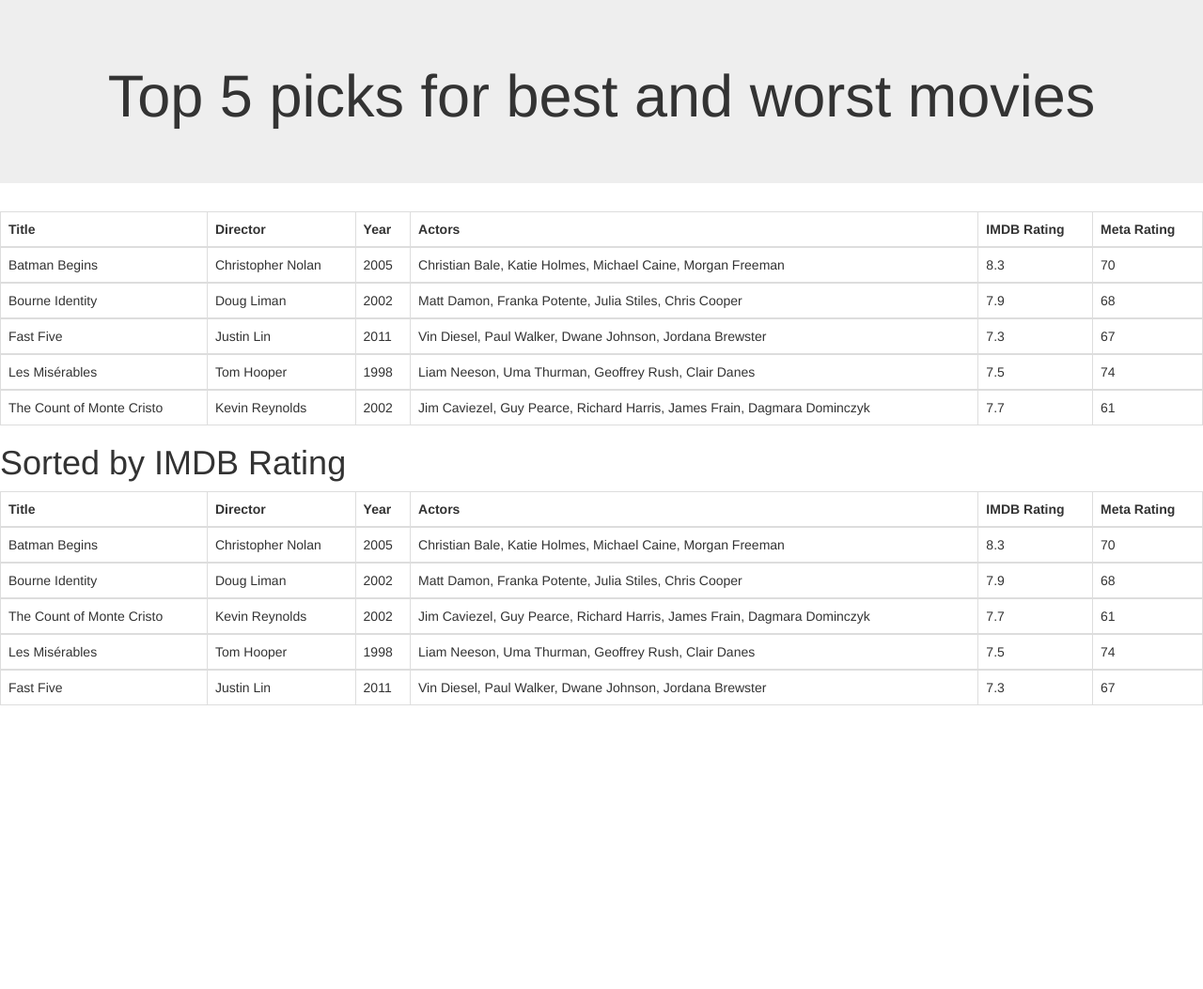
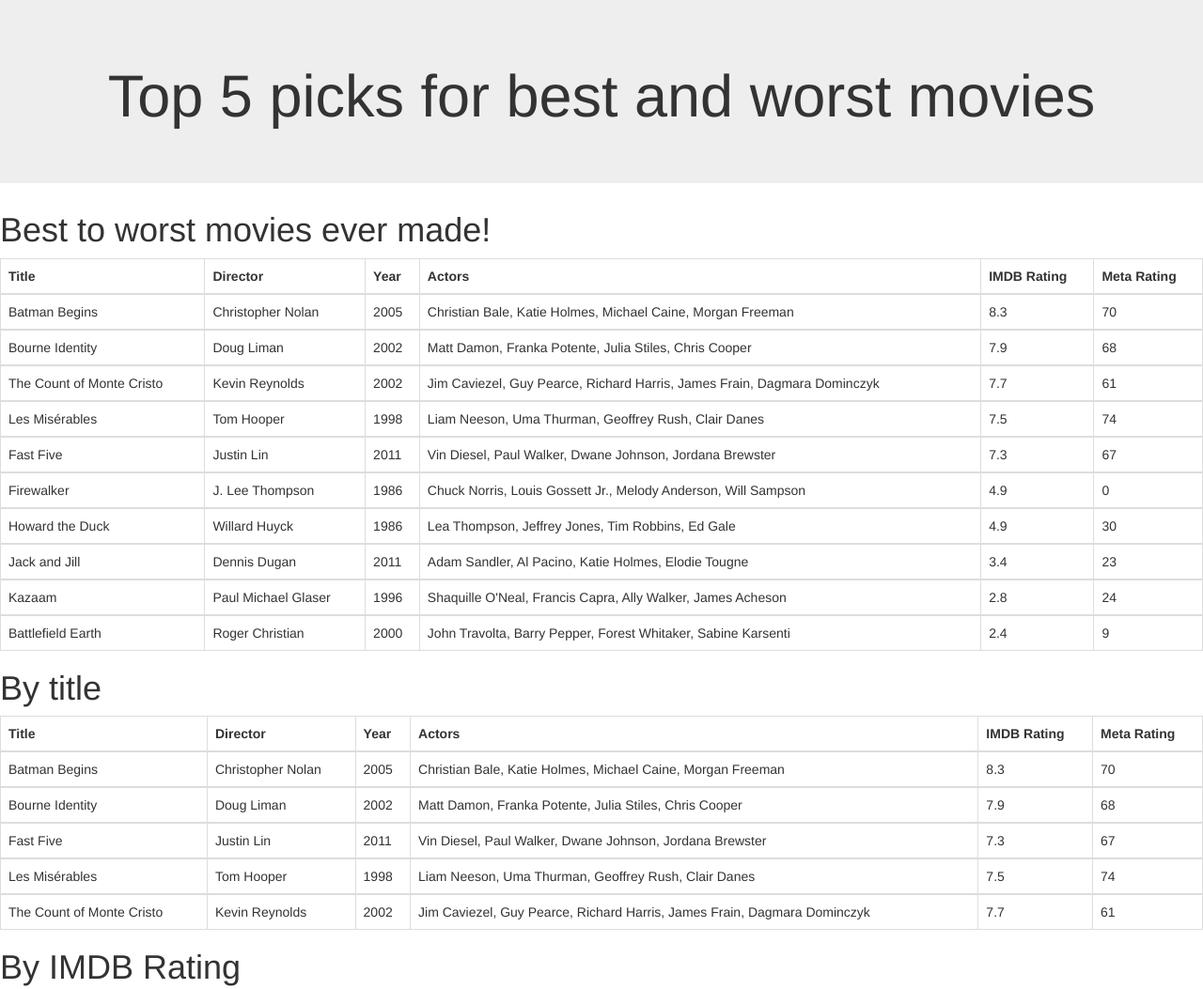
Before and after one commit to llancon/movies, a plain HTML site: page index.html in a window 1280 px wide. Shown: the top 1053 px of the page at 94% size. Before the commit the page ends 800 px from the top, so only its background shows below. Drawn offline with nearby package versions, Linux system fonts and the light colour scheme.

Commit message:
Added worst movies and sorted by star rating

```diff
--- a/index.html
+++ b/index.html
@@ -22,7 +22,20 @@
         <h1 class="text-center">Top 5 picks for best and worst movies</h1>
 
     </div>
-
+    <h1> Best to worst movies ever made!</h1>
+    <!-- Table -->
+    <table class="table table-bordered" id="all">
+        <th>Title</th>
+        <th>Director</th>
+        <th>Year</th>
+        <th>Actors</th>
+        <th>IMDB Rating</th>
+        <th>Meta Rating</th>
+    </table>
+    </div>
+    </div>
+    </div>
+    <h1>By title</h1>
     <!-- Table -->
     <table class="table table-bordered" id="movie_list">
         <th>Title</th>
@@ -36,8 +49,19 @@
     </div>
 
     <!-- Table -->
-    <h1>Sorted by IMDB Rating</h1>
+    <h1>By IMDB Rating</h1>
     <table class="table table-bordered" id="movie_rating">
+        <th>Title</th>
+        <th>Director</th>
+        <th>Year</th>
+        <th>Actors</th>
+        <th>IMDB Rating</th>
+        <th>Meta Rating</th>
+    </table>
+    </div>
+
+    <h1>Worst Movies Ever</h1>
+    <table class="table table-bordered" id="worst_list">
         <th>Title</th>
         <th>Director</th>
         <th>Year</th>
--- a/movie.js
+++ b/movie.js
@@ -70,11 +70,70 @@ console.log(JSON.stringify(movies))
 movies_star = []
 movies_star.push.apply(movies_star, movies)
 
-movies_star.sort(function (a, b) {
-  return parseFloat(b.imdb_rating) - parseFloat(a.imdb_rating)
+movies_star.sort(function(a, b) {
+    return parseFloat(b.imdb_rating) - parseFloat(a.imdb_rating)
 });
-
 (movies_star).forEach(function(mov) {
     document.getElementById('movie_rating').innerHTML = document.getElementById('movie_rating').innerHTML + "<td>" + mov.title + "</td>" + "<td>" + mov.director_list + "</td>" + "<td>" + mov.year + "</td>" + "<td>" + mov.actors.join(", ") + "</td>" + "<td>" + mov.imdb_rating + "</td>" + "<td>" + mov.meta_rating + "</td>"
 })
 console.log(JSON.stringify(movies_star))
+
+worst_movies = []
+
+worst_movies.push({
+    title: "Firewalker",
+    director_list: "J. Lee Thompson",
+    year: 1986,
+    actors: ["Chuck Norris", "Louis Gossett Jr.", "Melody Anderson", "Will Sampson"],
+    imdb_rating: 4.9,
+    meta_rating: 0
+})
+worst_movies.push({
+    title: "Howard the Duck",
+    director_list: "Willard Huyck",
+    year: 1986,
+    actors: ["Lea Thompson", "Jeffrey Jones", "Tim Robbins", "Ed Gale"],
+    imdb_rating: 4.9,
+    meta_rating: 30
+})
+worst_movies.push({
+    title: "Battlefield Earth",
+    director_list: "Roger Christian",
+    year: 2000,
+    actors: ["John Travolta", "Barry Pepper", "Forest Whitaker", "Sabine Karsenti"],
+    imdb_rating: 2.4,
+    meta_rating: 9
+})
+worst_movies.push({
+    title: "Jack and Jill",
+    director_list: "Dennis Dugan",
+    year: 2011,
+    actors: ["Adam Sandler", "Al Pacino", "Katie Holmes", "Elodie Tougne"],
+    imdb_rating: 3.4,
+    meta_rating: 23
+})
+worst_movies.push({
+    title: "Kazaam",
+    director_list: "Paul Michael Glaser",
+    year: 1996,
+    actors: ["Shaquille O'Neal", "Francis Capra", "Ally Walker", "James Acheson"],
+    imdb_rating: 2.8,
+    meta_rating: 24
+})
+
+var worst = (worst_movies).forEach(function(mov) {
+    document.getElementById('worst_list').innerHTML = document.getElementById('worst_list').innerHTML + "<td>" + mov.title + "</td>" + "<td>" + mov.director_list + "</td>" + "<td>" + mov.year + "</td>" + "<td>" + mov.actors.join(", ") + "</td>" + "<td>" + mov.imdb_rating + "</td>" + "<td>" + mov.meta_rating + "</td>"
+});
+
+console.log(JSON.stringify(worst_movies))
+
+all_movies = movies.concat(worst_movies)
+console.log(JSON.stringify(all_movies))
+
+sort = all_movies.sort(function(a, b) {
+    return parseFloat(b.imdb_rating) - parseFloat(a.imdb_rating)
+});
+
+var sort = (all_movies).forEach(function(mov) {
+    document.getElementById('all').innerHTML = document.getElementById('all').innerHTML + "<td>" + mov.title + "</td>" + "<td>" + mov.director_list + "</td>" + "<td>" + mov.year + "</td>" + "<td>" + mov.actors.join(", ") + "</td>" + "<td>" + mov.imdb_rating + "</td>" + "<td>" + mov.meta_rating + "</td>"
+});
```
Lines whose indentation alone changed are shown as unchanged.
